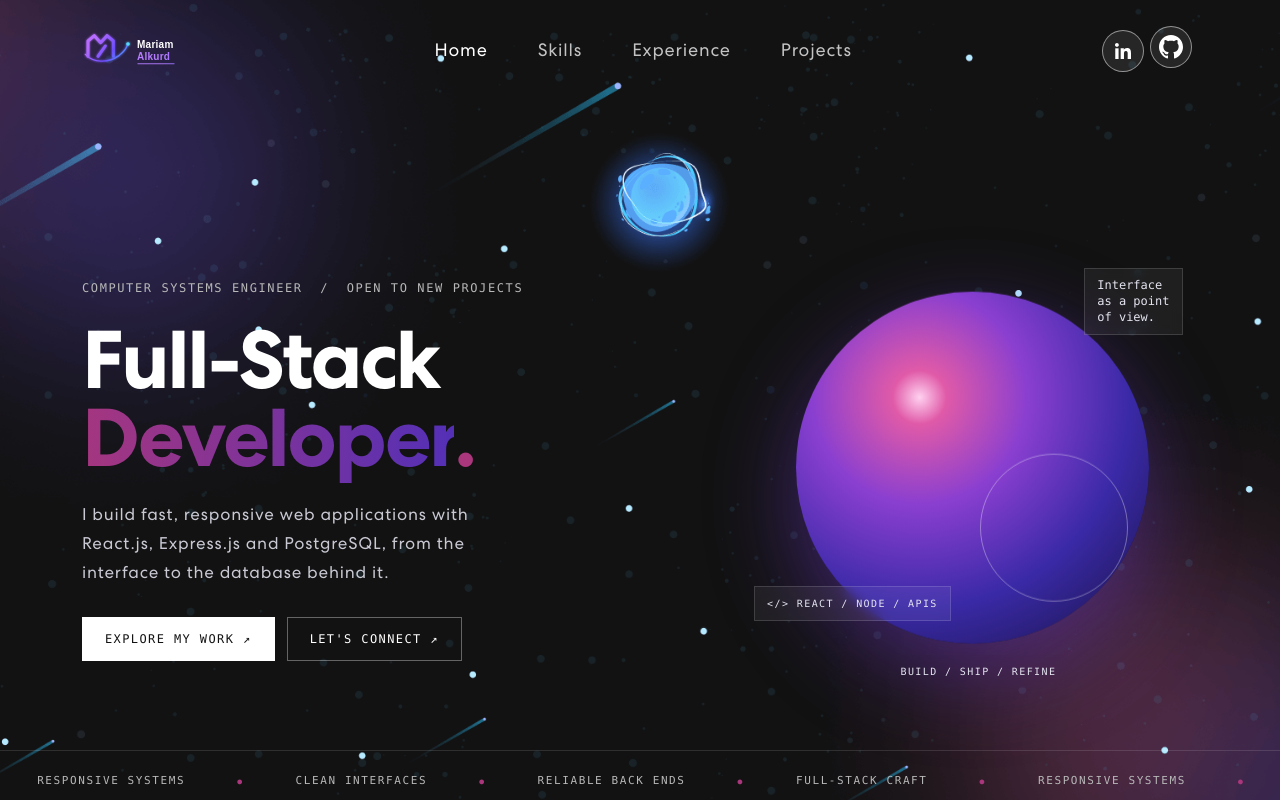
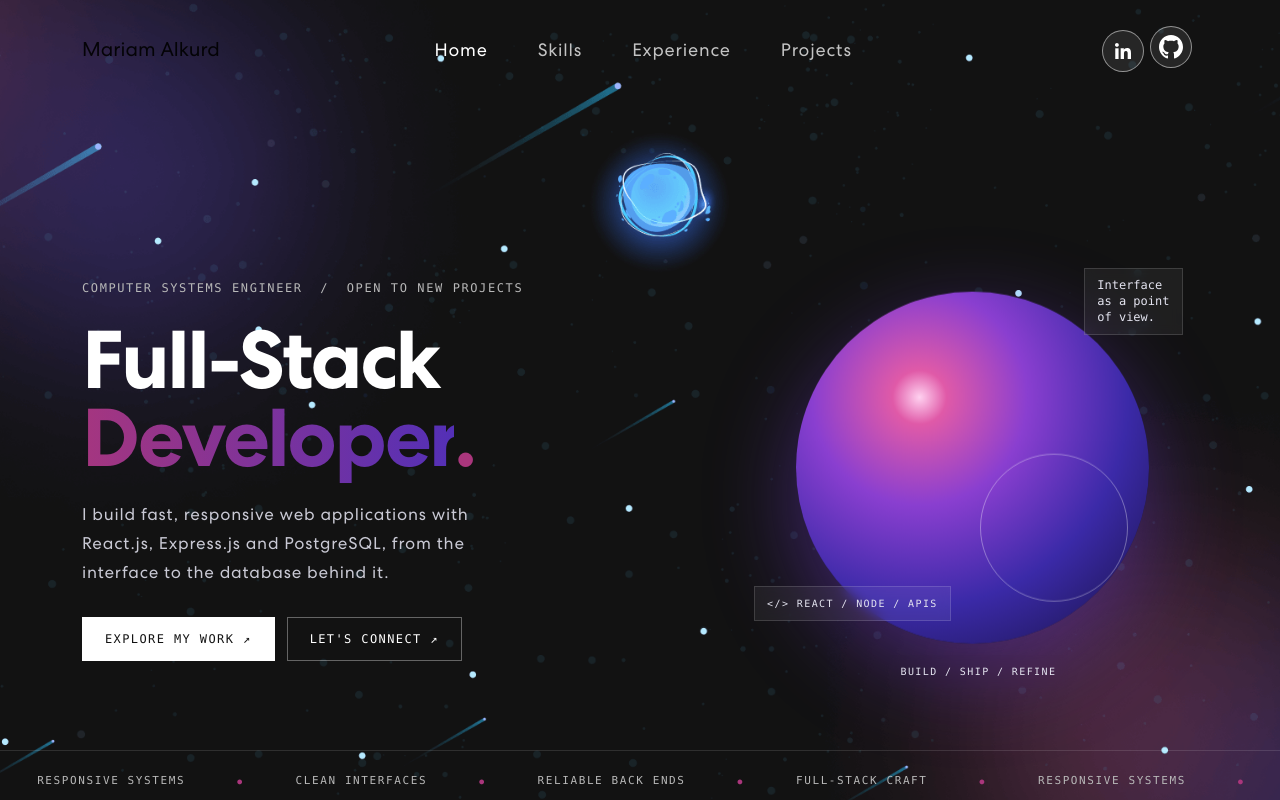
Before and after one commit to Maryamalkurd/frontPages_portfolio-, a React (Create React App) app: page / in a window 1280 px wide. Shown: the top 800 px of the page. Built offline with nearby package versions, Linux system fonts and the light colour scheme.

Commit message:
Update NavBar.js

```diff
--- a/src/components/NavBar.js
+++ b/src/components/NavBar.js
@@ -1,6 +1,6 @@
 import { useState, useEffect } from "react";
 import { Navbar, Nav, Container } from "react-bootstrap";
-import logo from '../assets/img/mariam-alkurd-logo-large.svg';
+// import logo from '../assets/img/mariam-alkurd-logo-large.svg';
 import navIcon1 from '../assets/img/nav-icon1.svg';
 // import navIcon2 from '../assets/img/nav-icon2.svg';
 // import navIcon3 from '../assets/img/nav-icon3.svg';
@@ -33,9 +33,9 @@ export const NavBar = () => {
   return (
     <Navbar expand="md" className={scrolled ? "scrolled" : ""}>
       <Container>
-        <Navbar.Brand href="/">
-          <img className="logo" src={logo} alt="Logo" />
-        </Navbar.Brand>
+          <Navbar.Brand as={HashLink} to="/#home" className="brand-name">
+     Mariam Alkurd
+   </Navbar.Brand>
         <Navbar.Toggle aria-controls="basic-navbar-nav">
           <span className="navbar-toggler-icon"></span>
         </Navbar.Toggle>
```
